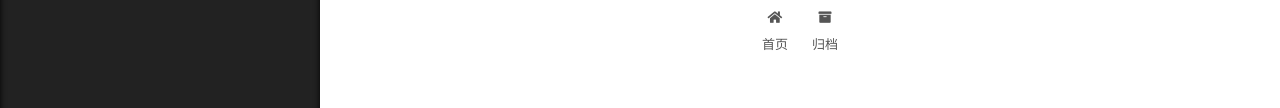
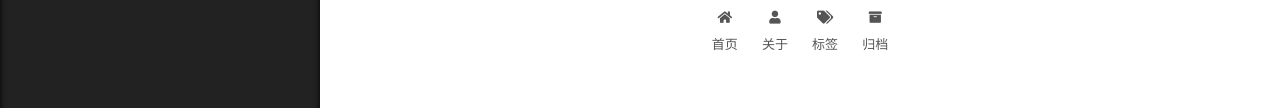
Before and after one commit to panorama-jack/panorama-jack.github.io, a plain HTML site: page 2025/10/25/hello-world/index.html in a window 1280 px wide. Shown: the part 199-307 px from the top of the page. Drawn offline with Linux system fonts and the light colour scheme.

Commit message:
Site updated: 2025-10-26 09:18:45

```diff
--- a/2025/10/25/hello-world/index.html
+++ b/2025/10/25/hello-world/index.html
@@ -116,6 +116,16 @@
         <li class="menu-item menu-item-home">
 
     <a href="/" rel="section"><i class="fa fa-home fa-fw"></i>首页</a>
+
+  </li>
+        <li class="menu-item menu-item-about">
+
+    <a href="/about/" rel="section"><i class="fa fa-user fa-fw"></i>关于</a>
+
+  </li>
+        <li class="menu-item menu-item-tags">
+
+    <a href="/tags/" rel="section"><i class="fa fa-tags fa-fw"></i>标签</a>
 
   </li>
         <li class="menu-item menu-item-archives">
```
Also changed, not shown: archives/2025/10/index.html (+10 -0 lines), archives/2025/index.html (+10 -0 lines), archives/index.html (+10 -0 lines), index.html (+10 -0 lines).
